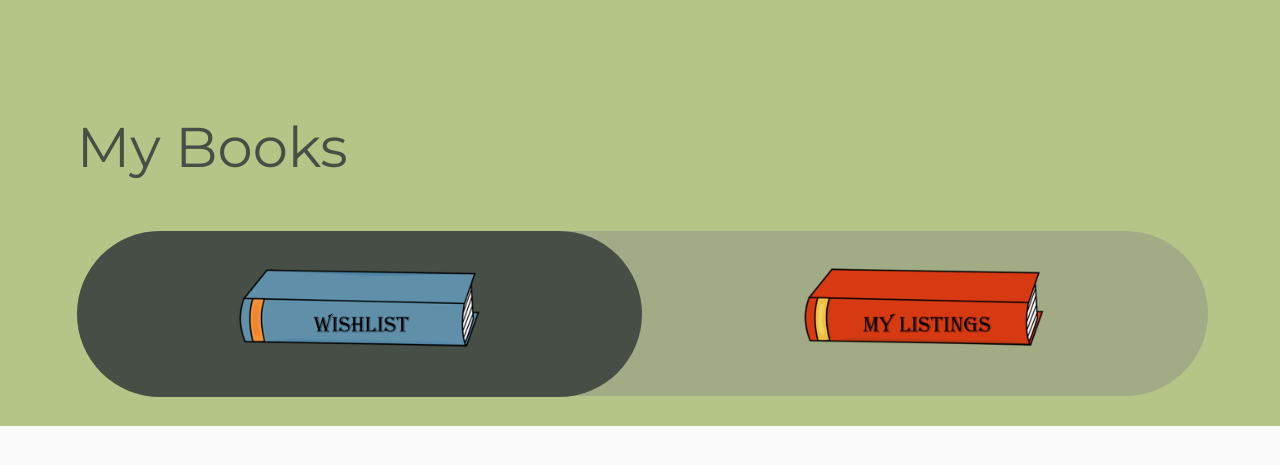
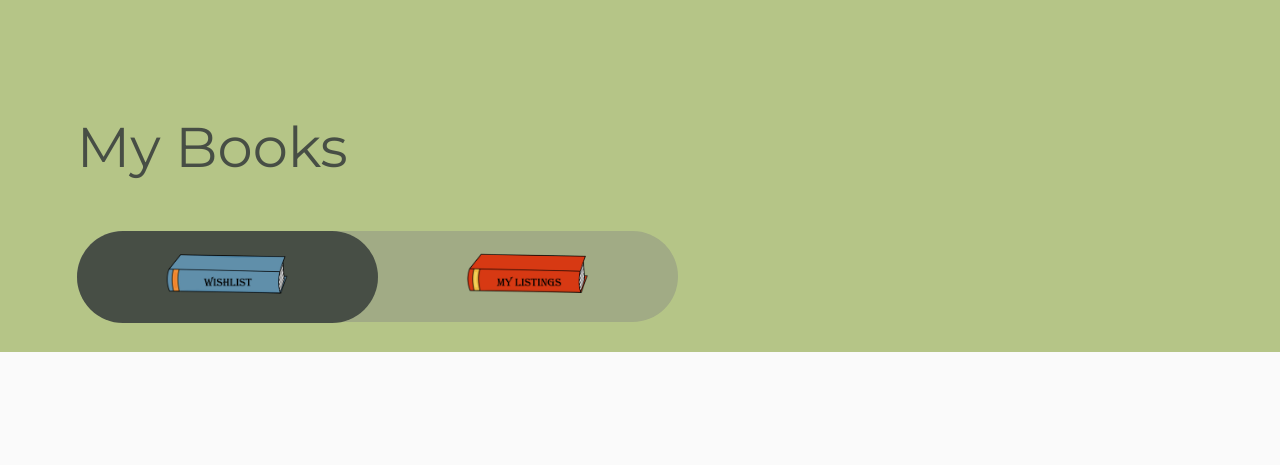
Before and after one commit to catharinaanggono/bookswitch, a PHP site: page /mybooks.php in a window 1280 px wide. Shown: the top 465 px of the page. Run offline with PHP 8.4, Linux system fonts and the light colour scheme; data that the repository does not hold is empty; some libraries are stand-ins or nearby versions; some web fonts are replaced.

Commit message:
Update mybooks.php

```diff
--- a/pages/mybooks.php
+++ b/pages/mybooks.php
@@ -178,7 +178,7 @@
         <h1 class="display-4" style="margin-bottom: 50px; margin-top:50px;">My Books</h1>
 
 
-          <ul id="myTab" role="tablist" class="nav nav-tabs nav-pills flex-column flex-sm-row text-center border-0 rounded-nav" style="margin-right: 6%;">
+          <ul id="myTab" role="tablist" class="nav nav-tabs nav-pills text-center border-0 rounded-nav" style="width:50%">
             <li class="nav-item " style="width: 50%">
               <a data-toggle="tab" id="wishlist_tab" href="#wishlist" role="tab" aria-controls="home" aria-selected="true" onclick="get_wishlist()" onclick="openLink(event, 'Left')" class="nav-link border-0 text-uppercase font-weight-bold active"><img src="../images/wishlistbook.png" width="50%" height="auto"></a>
             </li>
```
